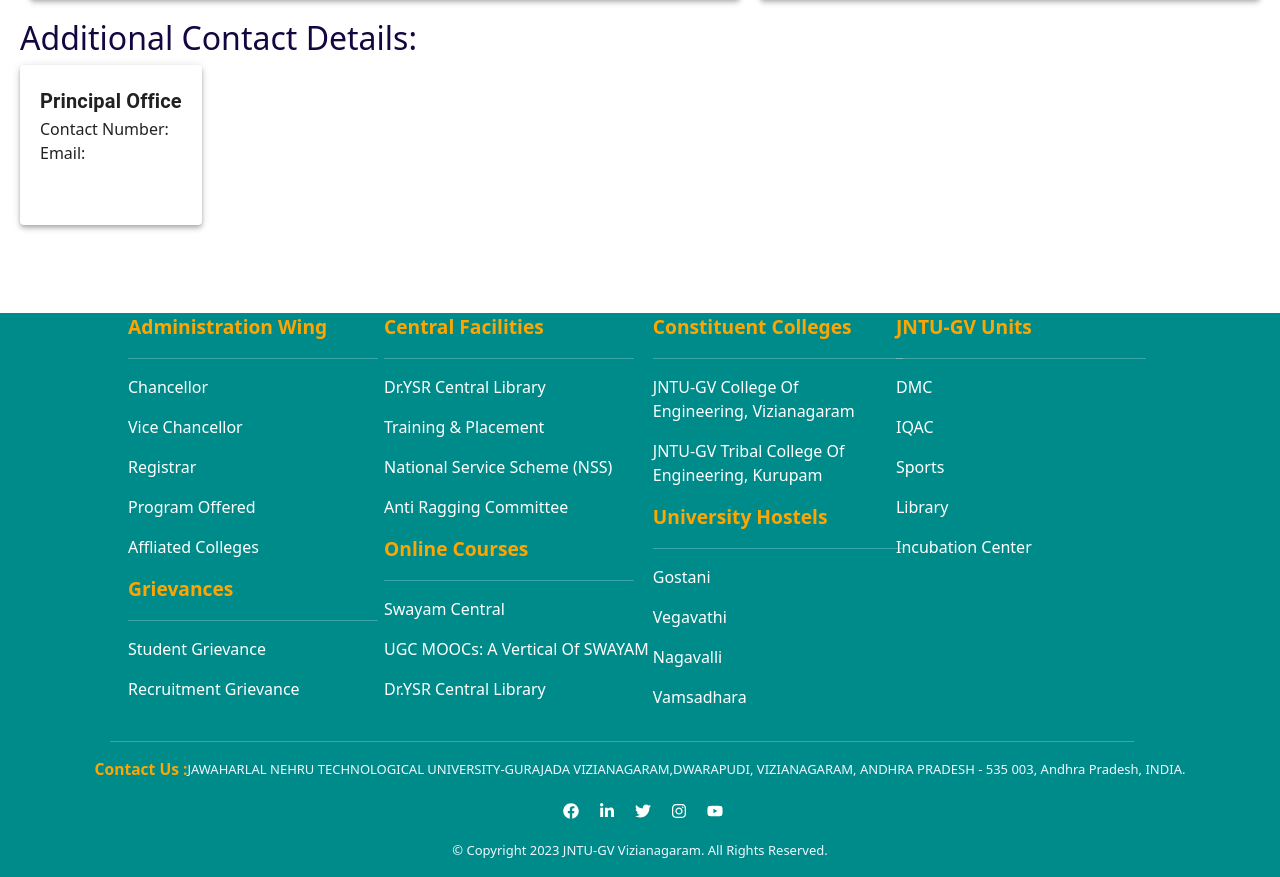
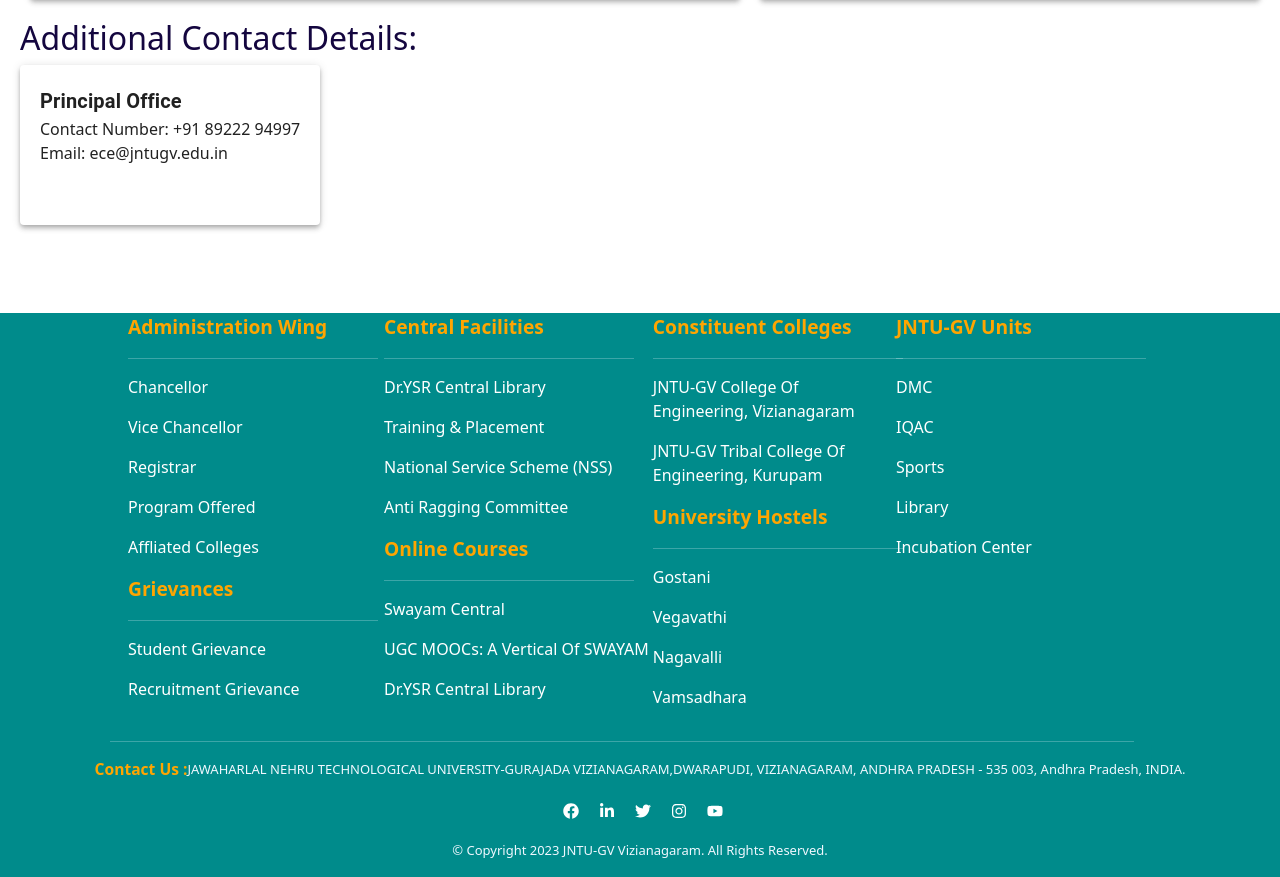
Before and after one commit to JNTU-GV-WEBSITE/placement-cell, a React (Create React App) app: page /about-contact-us in a window 1280 px wide. Shown: the part 814-1691 px from the top of the page. Built offline with nearby package versions, Linux system fonts and the light colour scheme.

Commit message:
contact pagr updated

```diff
--- a/src/Components/Header/Contactus/Contactus.js
+++ b/src/Components/Header/Contactus/Contactus.js
@@ -56,8 +56,8 @@
             <Typography variant="h6">
               <strong>Principal Office</strong>{" "}
             </Typography>
-            <Typography variant="p">Contact Number:  </Typography>
-            <Typography variant="p">Email: </Typography>
+            <Typography variant="p">Contact Number: +91 89222 94997</Typography>
+            <Typography variant="p">Email: ece@jntugv.edu.in</Typography>
           </Paper>
         </div>
       </div>
```
